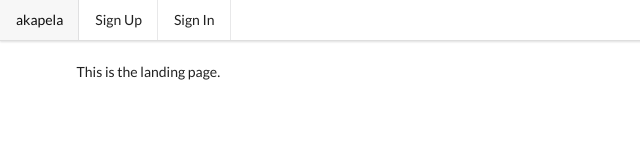
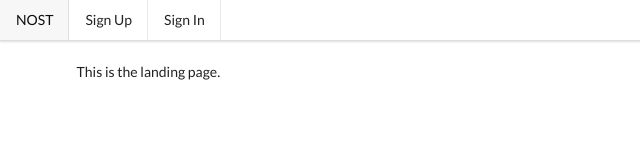
Before and after one commit to KlemPear/Syncity, a React (Create React App) app in the folder frontend/: page /buy-tokens in a window 1280 px wide. Shown: the top 160 px of the page, without its empty margins (0-640 px from the left). Built offline with nearby package versions, Linux system fonts and the light colour scheme; no server answers.

Commit message:
change akapela to NOST

```diff
--- a/frontend/public/index.html
+++ b/frontend/public/index.html
@@ -31,7 +31,7 @@
 			rel="stylesheet"
 			href="https://cdnjs.cloudflare.com/ajax/libs/semantic-ui/2.4.1/semantic.min.css"
 		/>
-		<title>akapela</title>
+		<title>NOST</title>
 	</head>
 	<body>
 		<noscript>You need to enable JavaScript to run this app.</noscript>
--- a/frontend/src/components/Header.js
+++ b/frontend/src/components/Header.js
@@ -39,7 +39,7 @@ class Header extends React.Component {
 			return (
 				<div className="ui fixed top stackable menu">
 					<Link to="/" className="item">
-						akapela
+						NOST
 					</Link>
 					<Link to="/list-briefs" className="item">
 						Briefs
@@ -54,7 +54,7 @@ class Header extends React.Component {
 			return (
 				<div className="ui fixed top stackable menu">
 					<Link to="/" className="item">
-						akapela
+						NOST
 					</Link>
 					<Link to="/user-status-pending" className="item">
 						Briefs
@@ -75,7 +75,7 @@ class Header extends React.Component {
 			return (
 				<div className="ui top fixed stackable menu">
 					<Link to="/" className="item">
-						akapela
+						NOST
 					</Link>
 					<Link to="/register" className="item">
 						Sign Up
--- a/frontend/src/components/Users/UserSearch.js
+++ b/frontend/src/components/Users/UserSearch.js
@@ -39,7 +39,7 @@ class UserSearch extends React.Component {
 		return (
 			<div>
 				<p>{`There are no user with the email address ${this.state.email} in our database.`}</p>
-				<p>Would you like to invite them to join akapela?</p>
+				<p>Would you like to invite them to join NOST?</p>
 				<div
 					className="button ui blue inverted"
 					onClick={() => this.sendInvite(this.state.email)}
--- a/frontend/src/components/Users/UserStatusPending.js
+++ b/frontend/src/components/Users/UserStatusPending.js
@@ -9,7 +9,7 @@ const UserStatusPending = () => {
 			<h1>
 				<strong>Thank you for Registering!</strong>
 			</h1>
-			<h3>Please confirm your email address to access akapela.</h3>
+			<h3>Please confirm your email address to access NOST.</h3>
 		</div>
 	);
 };
--- a/frontend/src/components/Users/UserStatusVerified.js
+++ b/frontend/src/components/Users/UserStatusVerified.js
@@ -30,7 +30,7 @@ class UserStatusVerified extends React.Component {
 					<strong>Thank you for verifying your email address!</strong>
 				</h1>
 				<Link to="/" className="button classic primary">
-					Welcome to akapela!
+					Welcome to NOST!
 				</Link>
 			</div>
 		);
```
Also changed, not shown: 1 other file (tests, documents, lock files or other folders).
